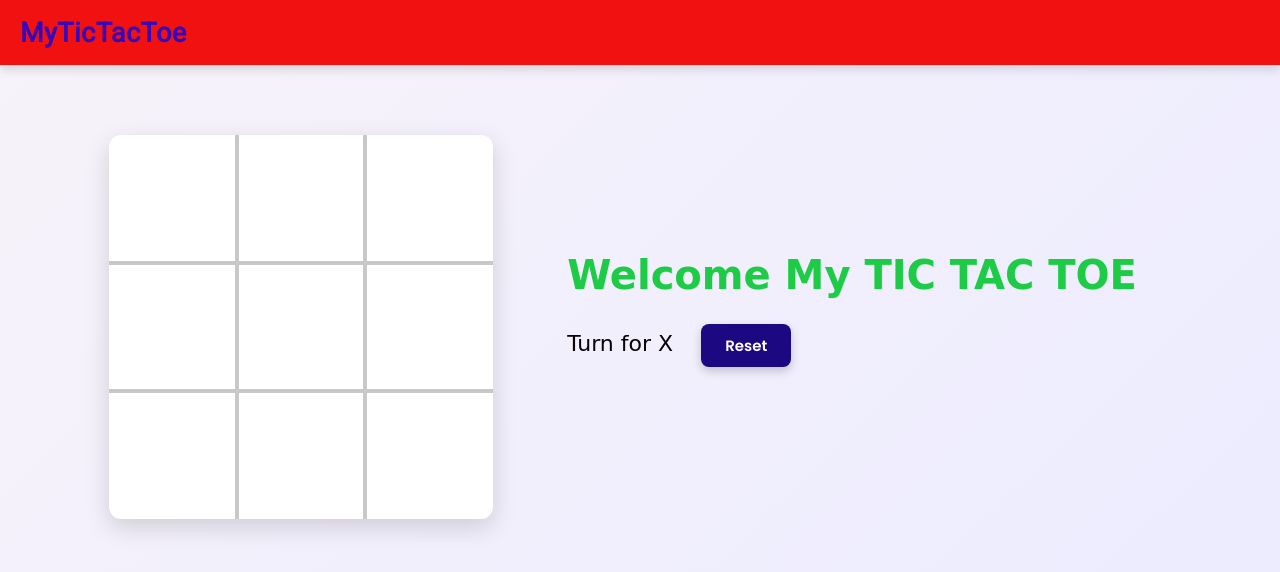
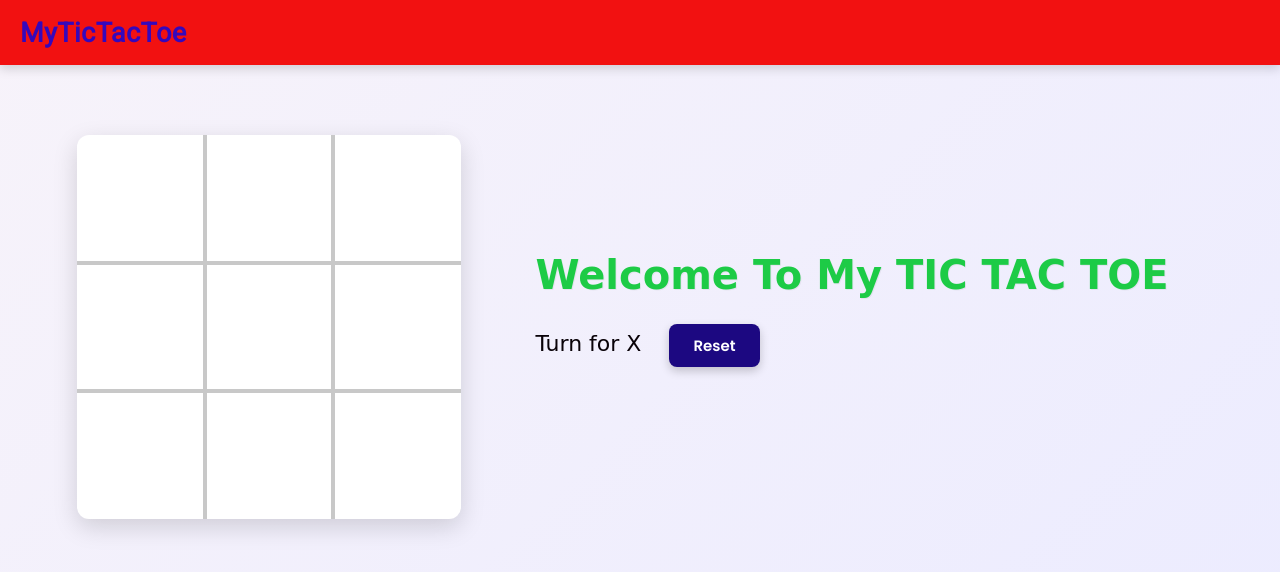
Before and after one commit to handesaurabh/TicTacToe, a plain HTML site: page index.html in a window 1280 px wide. Drawn offline with Linux system fonts and the light colour scheme; a web font is replaced by a local one.

Commit message:
Update index.html

```diff
--- a/index.html
+++ b/index.html
@@ -30,7 +30,7 @@
             <div class="box bb-0 br-0"><span class="boxtext"></span></div>
         </div>
         <div class="gameInfo">
-            <h1>Welcome My TIC TAC TOE</h1>
+            <h1>Welcome To My TIC TAC TOE</h1>
             <div>
                 <span class="info">Turn for X</span>
                 <button id="reset">Reset</button>
```
